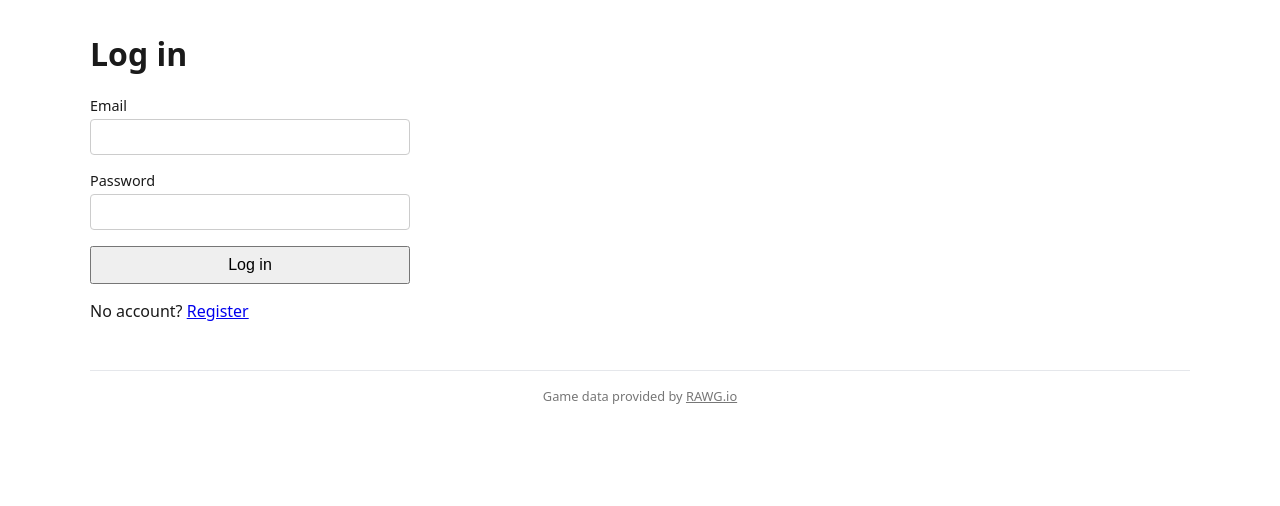
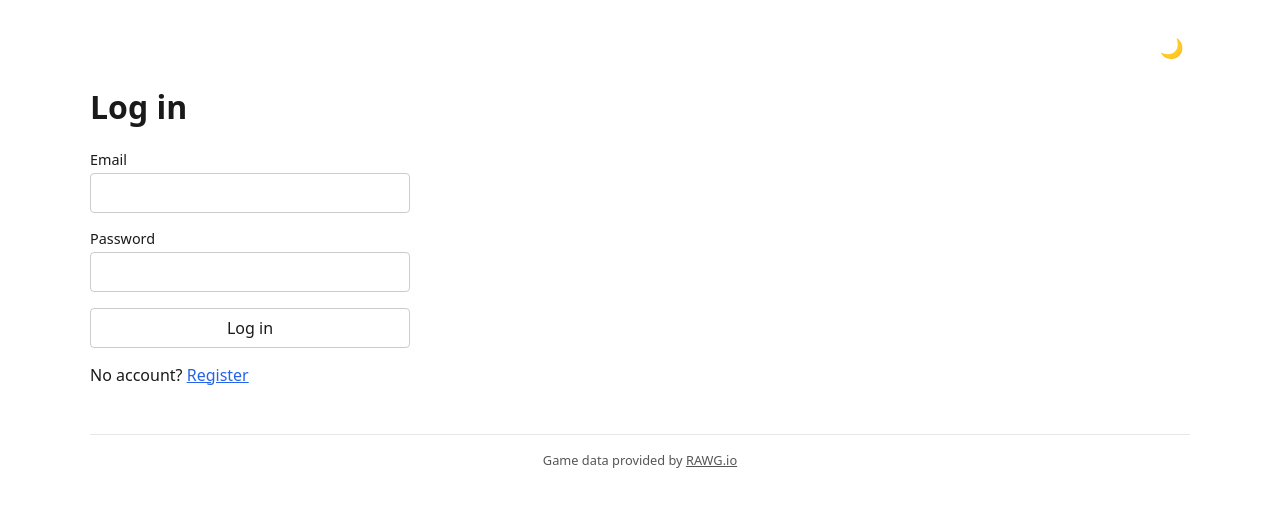
Before and after one commit to KikeCR/savestate-kb, a React (Vite) app in the folder frontend/: page /login in a window 1280 px wide. Shown: the top 506 px of the page. Built offline with nearby package versions, Linux system fonts and the light colour scheme; no server answers.

Commit message:
Added context in FE to manage dark and light themes.

```diff
--- a/frontend/src/App.tsx
+++ b/frontend/src/App.tsx
@@ -2,6 +2,7 @@ import { Route, Routes } from 'react-router-dom'
 import { Footer } from './components/Footer'
 import { NavBar } from './components/NavBar'
 import { ProtectedRoute } from './components/ProtectedRoute'
+import { ThemeToggle } from './components/ThemeToggle'
 import { Activity } from './pages/Activity'
 import { Board } from './pages/Board'
 import { Dashboard } from './pages/Dashboard'
@@ -15,6 +16,9 @@ import { Register } from './pages/Register'
 export const App = () => {
 	return (
 		<div className="app">
+			<div className="top-bar">
+				<ThemeToggle />
+			</div>
 			<NavBar />
 			<Routes>
 				<Route path="/" element={<Home />} />
--- /dev/null
+++ b/frontend/src/components/ThemeToggle.tsx
@@ -0,0 +1,17 @@
+import { useTheme } from '../context/ThemeContext'
+
+export const ThemeToggle = () => {
+	const { isDarkMode, toggleTheme } = useTheme()
+
+	return (
+		<button
+			type="button"
+			className="theme-toggle"
+			onClick={toggleTheme}
+			aria-label={isDarkMode ? 'Switch to light theme' : 'Switch to dark theme'}
+			title={isDarkMode ? 'Switch to light theme' : 'Switch to dark theme'}
+		>
+			{isDarkMode ? '☀️' : '🌙'}
+		</button>
+	)
+}
--- /dev/null
+++ b/frontend/src/context/ThemeContext.tsx
@@ -0,0 +1,29 @@
+import { createContext, useContext, useEffect, type ReactNode } from 'react'
+import { useToggleState } from '../hooks/useToggleState'
+
+interface ThemeContextValue {
+	isDarkMode: boolean
+	toggleTheme: () => void
+}
+
+const ThemeContext = createContext<ThemeContextValue | null>(null)
+
+export const ThemeProvider = ({ children }: { children: ReactNode }) => {
+	const [isDarkMode, toggleTheme] = useToggleState('theme', false)
+
+	useEffect(() => {
+		document.documentElement.classList.toggle('dark', isDarkMode)
+	}, [isDarkMode])
+
+	return (
+		<ThemeContext.Provider value={{ isDarkMode, toggleTheme }}>
+			{children}
+		</ThemeContext.Provider>
+	)
+}
+
+export const useTheme = () => {
+	const ctx = useContext(ThemeContext)
+	if (!ctx) throw new Error('useTheme must be used within ThemeProvider')
+	return ctx
+}
--- /dev/null
+++ b/frontend/src/hooks/useLocalStorageState.ts
@@ -0,0 +1,21 @@
+import { useEffect, useState, type Dispatch, type SetStateAction } from 'react'
+
+export const useLocalStorageState = <T>(
+	key: string,
+	initialValue: T,
+): [T, Dispatch<SetStateAction<T>>] => {
+	const [state, setState] = useState<T>(() => {
+		try {
+			const stored = window.localStorage.getItem(key)
+			return stored !== null ? (JSON.parse(stored) as T) : initialValue
+		} catch {
+			return initialValue
+		}
+	})
+
+	useEffect(() => {
+		window.localStorage.setItem(key, JSON.stringify(state))
+	}, [key, state])
+
+	return [state, setState]
+}
--- /dev/null
+++ b/frontend/src/hooks/useToggleState.ts
@@ -0,0 +1,10 @@
+import { useLocalStorageState } from './useLocalStorageState'
+
+export const useToggleState = (
+	key: string,
+	initialValue = false,
+): [boolean, () => void] => {
+	const [isToggled, setIsToggled] = useLocalStorageState(key, initialValue)
+	const toggle = () => setIsToggled(!isToggled)
+	return [isToggled, toggle]
+}
--- a/frontend/src/index.css
+++ b/frontend/src/index.css
@@ -1,14 +1,62 @@
 :root {
+	color-scheme: light;
+
+	/* Status colors stay constant across themes — they're semantic (backlog/
+	   playing/etc.), not surface-dependent, and already carry enough contrast
+	   against white text on both light and dark backgrounds. */
 	--color-status-backlog: #6b7280;
 	--color-status-playing: #2563eb;
 	--color-status-completed: #16a34a;
 	--color-status-dropped: #dc2626;
 	--color-status-replaying: #9333ea;
 
+	--color-accent: #2563eb;
+	--color-accent-bg: #eff6ff;
+
+	--color-bg: #ffffff;
+	--color-surface: #ffffff;
+	--color-surface-alt: #f4f4f4;
+	--color-surface-sunken: #f9fafb;
+
+	--color-text: #1a1a1a;
+	--color-text-secondary: #555555;
+	--color-text-muted: #898781;
+
+	--color-border: #e5e7eb;
+	--color-border-subtle: #eeeeee;
+	--color-input-border: #cccccc;
+
+	--color-error-text: #b00020;
+	--color-error-bg: #fdecea;
+
 	--chart-bar: #2a78d6;
 	--chart-track: #e1e0d9;
-	--chart-text-secondary: #52514e;
-	--chart-text-muted: #898781;
+}
+
+.dark {
+	color-scheme: dark;
+
+	--color-accent: #3987e5;
+	--color-accent-bg: #16223a;
+
+	--color-bg: #141414;
+	--color-surface: #1e1e1e;
+	--color-surface-alt: #292929;
+	--color-surface-sunken: #1a1a1a;
+
+	--color-text: #f5f5f5;
+	--color-text-secondary: #b3b3b3;
+	--color-text-muted: #8a8a8a;
+
+	--color-border: #333333;
+	--color-border-subtle: #2a2a2a;
+	--color-input-border: #444444;
+
+	--color-error-text: #ff6b81;
+	--color-error-bg: #3a1420;
+
+	--chart-bar: #3987e5;
+	--chart-track: #3a3a38;
 }
 
 body {
@@ -16,21 +64,70 @@ body {
 	max-width: 1100px;
 	margin: 2rem auto;
 	padding: 0 1rem;
-	color: #1a1a1a;
+	background: var(--color-bg);
+	color: var(--color-text);
+	transition:
+		background-color 0.15s ease,
+		color 0.15s ease;
+}
+
+input,
+select,
+textarea {
+	font-family: inherit;
+	background: var(--color-surface);
+	color: var(--color-text);
+	border: 1px solid var(--color-input-border);
+	border-radius: 4px;
+}
+
+button {
+	font-family: inherit;
+	background: var(--color-surface);
+	color: var(--color-text);
+	border: 1px solid var(--color-input-border);
+	border-radius: 4px;
+	cursor: pointer;
+}
+
+button:hover {
+	background: var(--color-surface-alt);
+}
+
+a {
+	color: var(--color-accent);
 }
 
 pre {
-	background: #f4f4f4;
+	background: var(--color-surface-alt);
 	padding: 1rem;
 	border-radius: 6px;
 	overflow-x: auto;
 }
 
 .error {
-	color: #b00020;
-	background: #fdecea;
+	color: var(--color-error-text);
+	background: var(--color-error-bg);
 	padding: 0.5rem 0.75rem;
 	border-radius: 6px;
+}
+
+.top-bar {
+	display: flex;
+	justify-content: flex-end;
+}
+
+.theme-toggle {
+	border: none;
+	background: none;
+	font-size: 1.2rem;
+	line-height: 1;
+	padding: 0.4rem;
+}
+
+.theme-toggle:hover {
+	background: var(--color-surface-alt);
+	border-radius: 999px;
 }
 
 .auth-form form {
@@ -50,14 +147,11 @@ pre {
 .auth-form input {
 	padding: 0.5rem;
 	font-size: 1rem;
-	border: 1px solid #ccc;
-	border-radius: 4px;
 }
 
 .auth-form button {
 	padding: 0.5rem 1rem;
 	font-size: 1rem;
-	cursor: pointer;
 }
 
 .search-form {
@@ -70,14 +164,11 @@ pre {
 	flex: 1;
 	padding: 0.5rem;
 	font-size: 1rem;
-	border: 1px solid #ccc;
-	border-radius: 4px;
 }
 
 .search-form button {
 	padding: 0.5rem 1rem;
 	font-size: 1rem;
-	cursor: pointer;
 }
 
 .search-results,
@@ -95,7 +186,7 @@ pre {
 	align-items: center;
 	gap: 0.75rem;
 	padding: 0.5rem;
-	border: 1px solid #eee;
+	border: 1px solid var(--color-border-subtle);
 	border-radius: 6px;
 }
 
@@ -114,8 +205,6 @@ pre {
 	width: 90px;
 	padding: 0.3rem;
 	font-size: 0.9rem;
-	border: 1px solid #ccc;
-	border-radius: 4px;
 }
 
 .page-header-row {
@@ -131,7 +220,7 @@ pre {
 	align-items: center;
 	gap: 0.5rem;
 	font-size: 0.85rem;
-	color: #555;
+	color: var(--color-text-secondary);
 }
 
 .nav-bar {
@@ -140,12 +229,12 @@ pre {
 	gap: 1.25rem;
 	padding: 0.75rem 0;
 	margin-bottom: 1.5rem;
-	border-bottom: 1px solid #e5e7eb;
+	border-bottom: 1px solid var(--color-border);
 }
 
 .nav-bar a {
 	font-weight: 500;
-	color: #1a1a1a;
+	color: var(--color-text);
 	text-decoration: none;
 }
 
@@ -159,13 +248,12 @@ pre {
 
 .nav-bar__user {
 	font-size: 0.85rem;
-	color: #555;
+	color: var(--color-text-secondary);
 }
 
 .nav-bar button {
 	padding: 0.35rem 0.75rem;
 	font-size: 0.9rem;
-	cursor: pointer;
 }
 
 .status-badge {
@@ -199,8 +287,8 @@ pre {
 }
 
 .game-card {
-	background: white;
-	border: 1px solid #e5e7eb;
+	background: var(--color-surface);
+	border: 1px solid var(--color-border);
 	border-radius: 6px;
 	overflow: hidden;
 	display: flex;
@@ -216,7 +304,7 @@ pre {
 	width: 100%;
 	height: 100px;
 	object-fit: cover;
-	background: #e5e7eb;
+	background: var(--color-surface-alt);
 	display: block;
 }
 
@@ -260,7 +348,7 @@ pre {
 
 .kanban-column {
 	flex: 0 0 230px;
-	background: #f9fafb;
+	background: var(--color-surface-sunken);
 	border: 2px solid transparent;
 	border-radius: 8px;
 	padding: 0.75rem;
@@ -271,8 +359,8 @@ pre {
 }
 
 .kanban-column--over {
-	border-color: #2563eb;
-	background: #eff6ff;
+	border-color: var(--color-accent);
+	background: var(--color-accent-bg);
 }
 
 .kanban-column__header {
@@ -287,7 +375,7 @@ pre {
 }
 
 .kanban-column__count {
-	background: #e5e7eb;
+	background: var(--color-surface-alt);
 	border-radius: 999px;
 	padding: 0.1rem 0.5rem;
 	font-size: 0.75rem;
@@ -339,7 +427,7 @@ pre {
 	justify-content: space-between;
 	gap: 1rem;
 	padding: 0.3rem 0;
-	border-bottom: 1px solid #eee;
+	border-bottom: 1px solid var(--color-border-subtle);
 }
 
 .activity-feed {
@@ -355,7 +443,7 @@ pre {
 	align-items: center;
 	gap: 0.75rem;
 	padding: 0.5rem;
-	border: 1px solid #eee;
+	border: 1px solid var(--color-border-subtle);
 	border-radius: 6px;
 }
 
@@ -369,13 +457,13 @@ pre {
 	height: 32px;
 	border-radius: 4px;
 	object-fit: cover;
-	background: #e5e7eb;
+	background: var(--color-surface-alt);
 	flex-shrink: 0;
 }
 
 .activity-feed__time {
 	font-size: 0.75rem;
-	color: #777;
+	color: var(--color-text-secondary);
 	white-space: nowrap;
 }
 
@@ -395,7 +483,7 @@ pre {
 
 .bar-chart__label {
 	font-size: 0.8rem;
-	color: var(--chart-text-secondary);
+	color: var(--color-text-secondary);
 	overflow: hidden;
 	text-overflow: ellipsis;
 	white-space: nowrap;
@@ -416,13 +504,13 @@ pre {
 
 .bar-chart__value {
 	font-size: 0.8rem;
-	color: var(--chart-text-muted);
+	color: var(--color-text-muted);
 	text-align: right;
 	font-variant-numeric: tabular-nums;
 }
 
 .bar-chart__empty {
-	color: var(--chart-text-muted);
+	color: var(--color-text-muted);
 	font-size: 0.85rem;
 }
 
@@ -445,7 +533,7 @@ pre {
 }
 
 .profile-meta {
-	color: var(--chart-text-muted);
+	color: var(--color-text-muted);
 	font-size: 0.9rem;
 }
 
@@ -467,9 +555,9 @@ pre {
 .footer {
 	margin-top: 3rem;
 	padding-top: 1rem;
-	border-top: 1px solid #e5e7eb;
+	border-top: 1px solid var(--color-border);
 	font-size: 0.8rem;
-	color: #777;
+	color: var(--color-text-secondary);
 	text-align: center;
 }
 
--- a/frontend/src/main.tsx
+++ b/frontend/src/main.tsx
@@ -3,14 +3,17 @@ import { createRoot } from 'react-dom/client'
 import { BrowserRouter } from 'react-router-dom'
 import { App } from './App'
 import { AuthProvider } from './context/AuthContext'
+import { ThemeProvider } from './context/ThemeContext'
 import './index.css'
 
 createRoot(document.getElementById('root') as HTMLElement).render(
 	<React.StrictMode>
-		<BrowserRouter>
-			<AuthProvider>
-				<App />
-			</AuthProvider>
-		</BrowserRouter>
+		<ThemeProvider>
+			<BrowserRouter>
+				<AuthProvider>
+					<App />
+				</AuthProvider>
+			</BrowserRouter>
+		</ThemeProvider>
 	</React.StrictMode>,
 )
```
